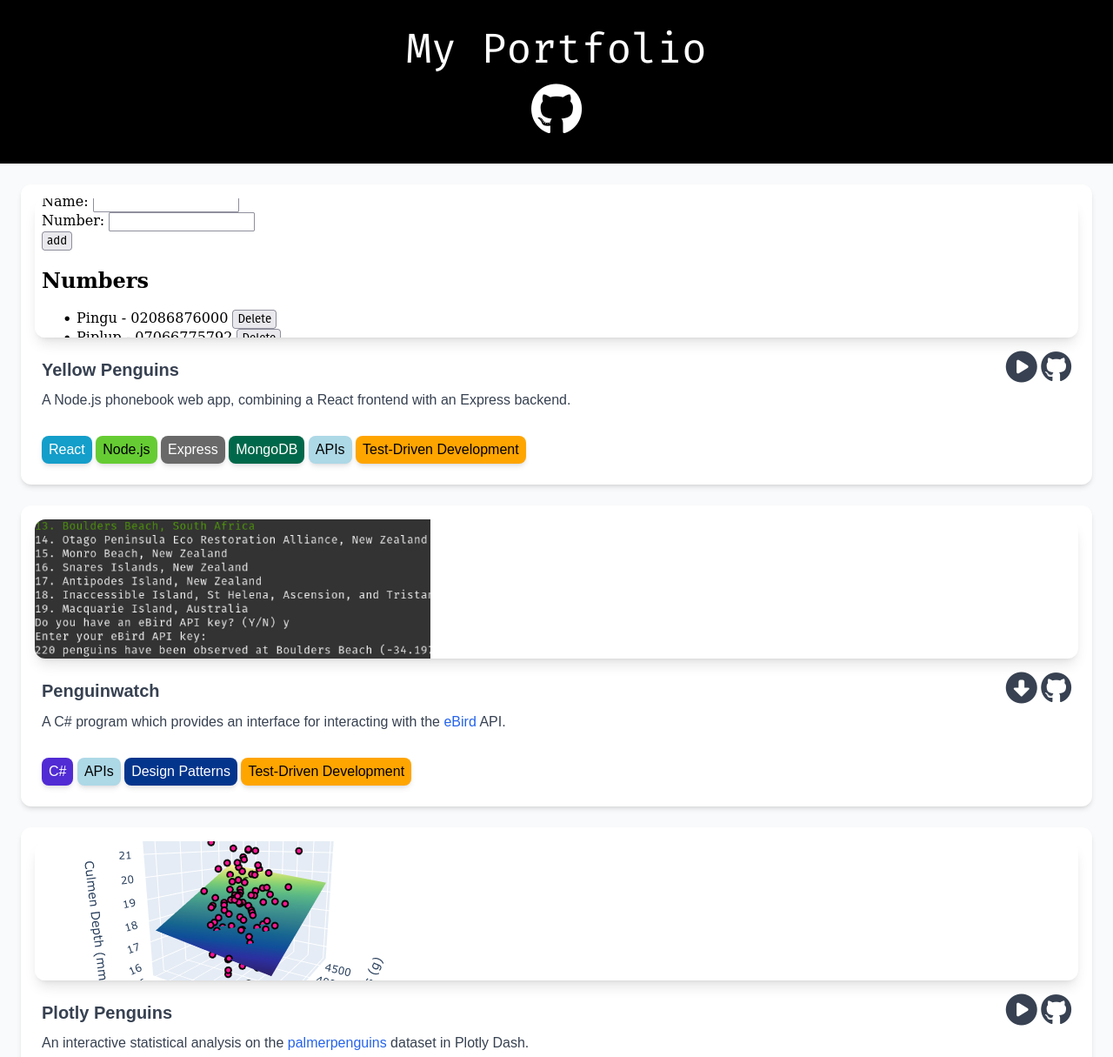
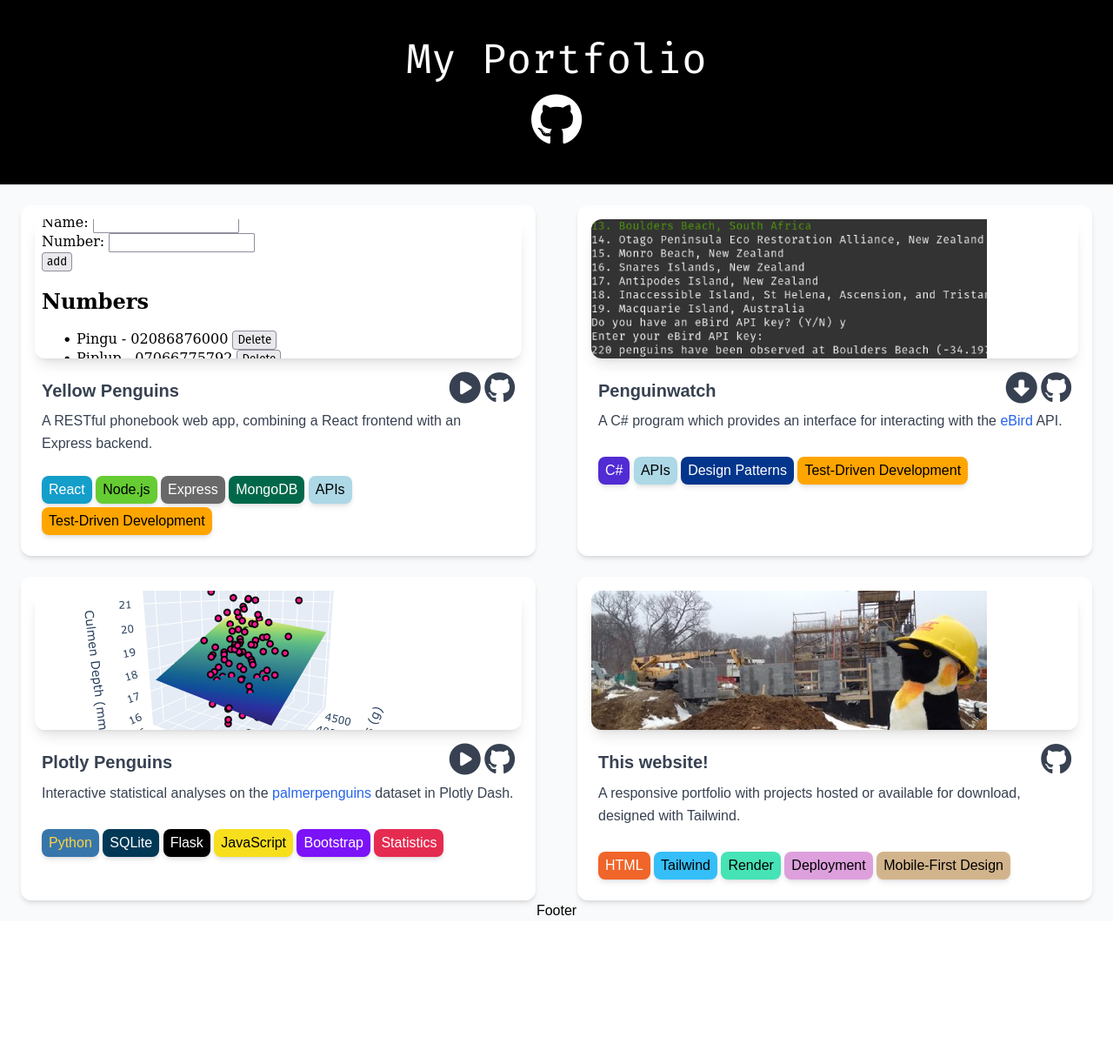
Before and after one commit to Katnippy/portfolio-design, a website: page dist/index.html in a window 1280 px wide. Shown: the top 1215 px of the page at 87% size. After the commit the page ends 1059 px from the top, so only its background shows below. Drawn offline with Linux system fonts and the light colour scheme.

Commit message:
Make site fully responsive for non-desktop views.

```diff
--- a/dist/index.html
+++ b/dist/index.html
@@ -14,7 +14,7 @@
   <!-- min-h-screen -->
   <!-- 2xl:max-h-screen -->
   <div id="container"
-    class="bg-gray-50 grid grid-rows-[1fr_11fr] md:grid-rows-[1fr_8fr] 2xl:grid-rows-[2fr_7fr] 2xl:min-h-screen">
+    class="bg-gray-50 grid grid-rows-[1fr_11fr] md:grid-rows-[1fr_4fr] 2xl:grid-rows-[2fr_7fr] 2xl:min-h-screen">
     <section id="banner-section">
       <div id="banner"
         class="bg-black text-white h-full flex flex-col items-center justify-center">
@@ -30,9 +30,9 @@
     </section>
     <section id="content-section">
       <div id="content" class="2xl:h-full">
-        <div id="cards" class="font-content 2xl:flex 2xl:flex-wrap 2xl:items-center 2xl:h-full">
-          <div class="card min-w-screen max-w-96 md:mx-6 2xl:flex-1 2xl:mb-20">
-            <div class="flex flex-col mt-6 text-gray-700 bg-white shadow-md bg-clip-border rounded-xl">
+        <div id="cards" class="font-content md:grid md:grid-cols-2 2xl:flex 2xl:items-center 2xl:h-full">
+          <div class="card min-w-screen max-w-96 md:flex md:mx-6 2xl:flex-1 2xl:mb-20">
+            <div class="flex flex-col mt-6 text-gray-700 bg-white shadow-md bg-clip-border rounded-xl md:flex-1">
               <div
                 class="mx-4 mt-4 overflow-hidden text-gray-700 bg-white shadow-lg bg-clip-border rounded-xl h-40">
                 <img src="images/yellow-penguins.png"
@@ -53,7 +53,7 @@
                   </div>
                 </div>
                 <p class="block text-base antialiased font-light leading-relaxed text-inherit">
-                  A Node.js phonebook web app, combining a React frontend with
+                  A RESTful phonebook web app, combining a React frontend with
                   an Express backend.
                 </p>
               </div>
@@ -67,8 +67,8 @@
               </div>
             </div>
           </div>
-          <div class="card min-w-screen max-w-96 md:mx-6 2xl:flex-1 2xl:mb-20">
-            <div class="flex flex-col mt-6 text-gray-700 bg-white shadow-md bg-clip-border rounded-xl">
+          <div class="card min-w-screen max-w-96 md:flex md:mx-6 2xl:flex-1 2xl:mb-20">
+            <div class="flex flex-col mt-6 text-gray-700 bg-white shadow-md bg-clip-border rounded-xl md:flex-1">
               <div
                 class="mx-4 mt-4 overflow-hidden text-gray-700 bg-white shadow-lg bg-clip-border rounded-xl h-40">
                 <img src="images/penguinwatch.png"
@@ -104,8 +104,8 @@
               </div>
             </div>
           </div>
-          <div class="card min-w-screen max-w-96 md:mx-6 2xl:flex-1 2xl:mb-20">
-            <div class="flex flex-col mt-6 text-gray-700 bg-white shadow-md bg-clip-border rounded-xl">
+          <div class="card min-w-screen max-w-96 md:flex md:mx-6 2xl:flex-1 2xl:mb-20">
+            <div class="flex flex-col mt-6 text-gray-700 bg-white shadow-md bg-clip-border rounded-xl md:flex-1">
               <div
                 class="mx-4 mt-4 overflow-hidden text-gray-700 bg-white shadow-lg bg-clip-border rounded-xl h-40">
                 <img src="images/plotly-penguins.png"
@@ -127,7 +127,7 @@
                   </div>
                 </div>
                 <p class="block text-base antialiased font-light leading-relaxed text-inherit">
-                  An interactive statistical analysis on the <a href="https://www.kaggle.com/datasets/parulpandey/palmer-archipelago-antarctica-penguin-data" class="font-medium text-blue-600 dark:text-blue-500 hover:underline">
+                  Interactive statistical analyses on the <a href="https://www.kaggle.com/datasets/parulpandey/palmer-archipelago-antarctica-penguin-data" class="font-medium text-blue-600 dark:text-blue-500 hover:underline">
                   palmerpenguins</a> dataset in Plotly Dash.
                 </p>
               </div>
@@ -141,8 +141,8 @@
               </div>
             </div>
           </div>
-          <div class="card min-w-screen max-w-96 md:mx-6 2xl:flex-1 2xl:mb-20 2xl-overflow-y-auto">
-            <div class="flex flex-col mt-6 text-gray-700 bg-white shadow-md bg-clip-border rounded-xl">
+          <div class="card min-w-screen max-w-96 md:flex md:mx-6 2xl:flex-1 2xl:mb-20">
+            <div class="flex flex-col mt-6 text-gray-700 bg-white shadow-md bg-clip-border rounded-xl md:flex-1">
               <div
                 class="mx-4 mt-4 overflow-hidden text-gray-700 bg-white shadow-lg bg-clip-border rounded-xl h-40">
                 <img src="images/this-website.jpg"
@@ -161,8 +161,8 @@
                   </div>
                 </div>
                 <p class="block text-base antialiased font-light leading-relaxed text-inherit">
-                  A responsive portfolio designed with Tailwind and projects
-                  hosted on Render / for download.
+                  A responsive portfolio with projects hosted or available for
+                  download, designed with Tailwind.
                 </p>
               </div>
               <div class="p-6 pt-0">
```
Also changed, not shown: dist/output.css.
